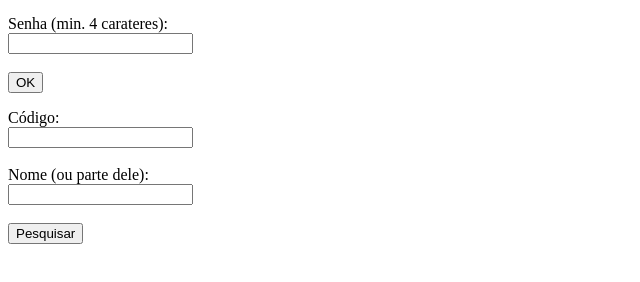
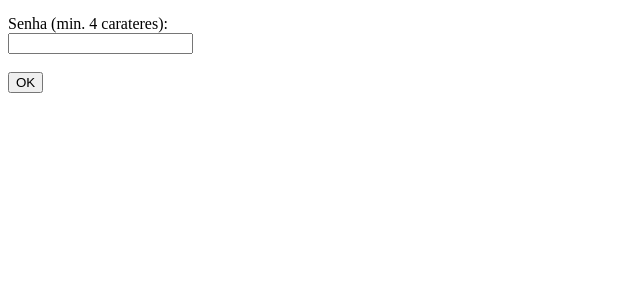
Before and after one commit to LCruvinel/api, a website: page public/index.html in a window 1280 px wide. Shown: the part 122-404 px from the top of the page, without its empty margins (0-640 px from the left). Drawn offline with Linux system fonts and the light colour scheme.

```diff
--- a/public/index.html
+++ b/public/index.html
@@ -14,13 +14,5 @@
         <input id="password" type="password" name="password"><br><br>
         <input id="login_btn" type="submit" value="OK">
       </form>
-      <p></p>
-      <form id="sqlForm" action="/findUser" method="post">
-        <label for="codigo">Código:</label><br>
-        <input id="codigo" type="number" name="code"><br><br>
-        <label for="nome">Nome (ou parte dele):</label><br>
-        <input id="nome" type="text" name="nome"><br><br>
-<input id="sql_btn" type="submit" value="Pesquisar">
-      </form>
 </body>
 </html>
```
Also changed, not shown: config/passport.js (+17 -4 lines), routes/deleteUser.js (+13 -9 lines).
